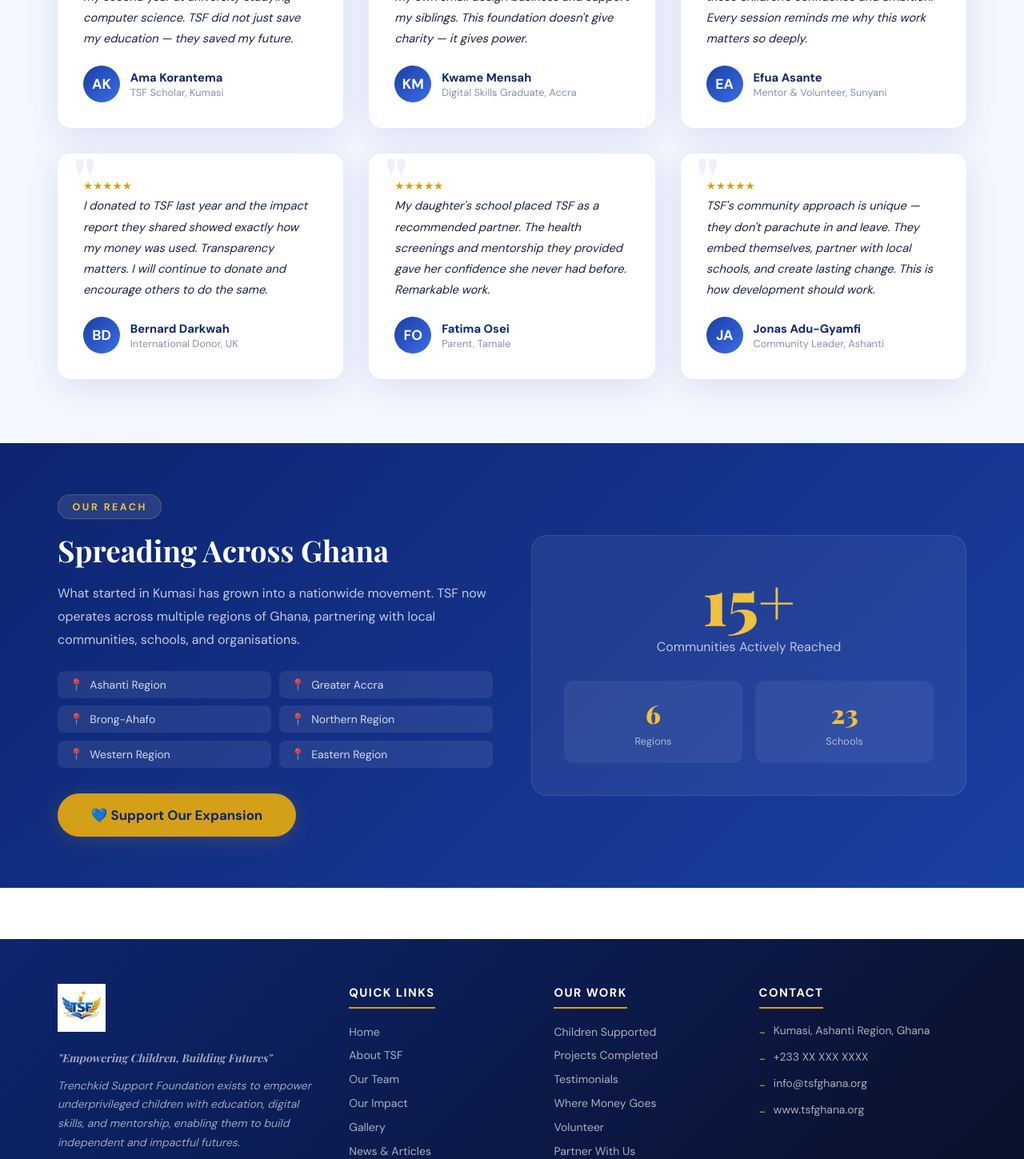
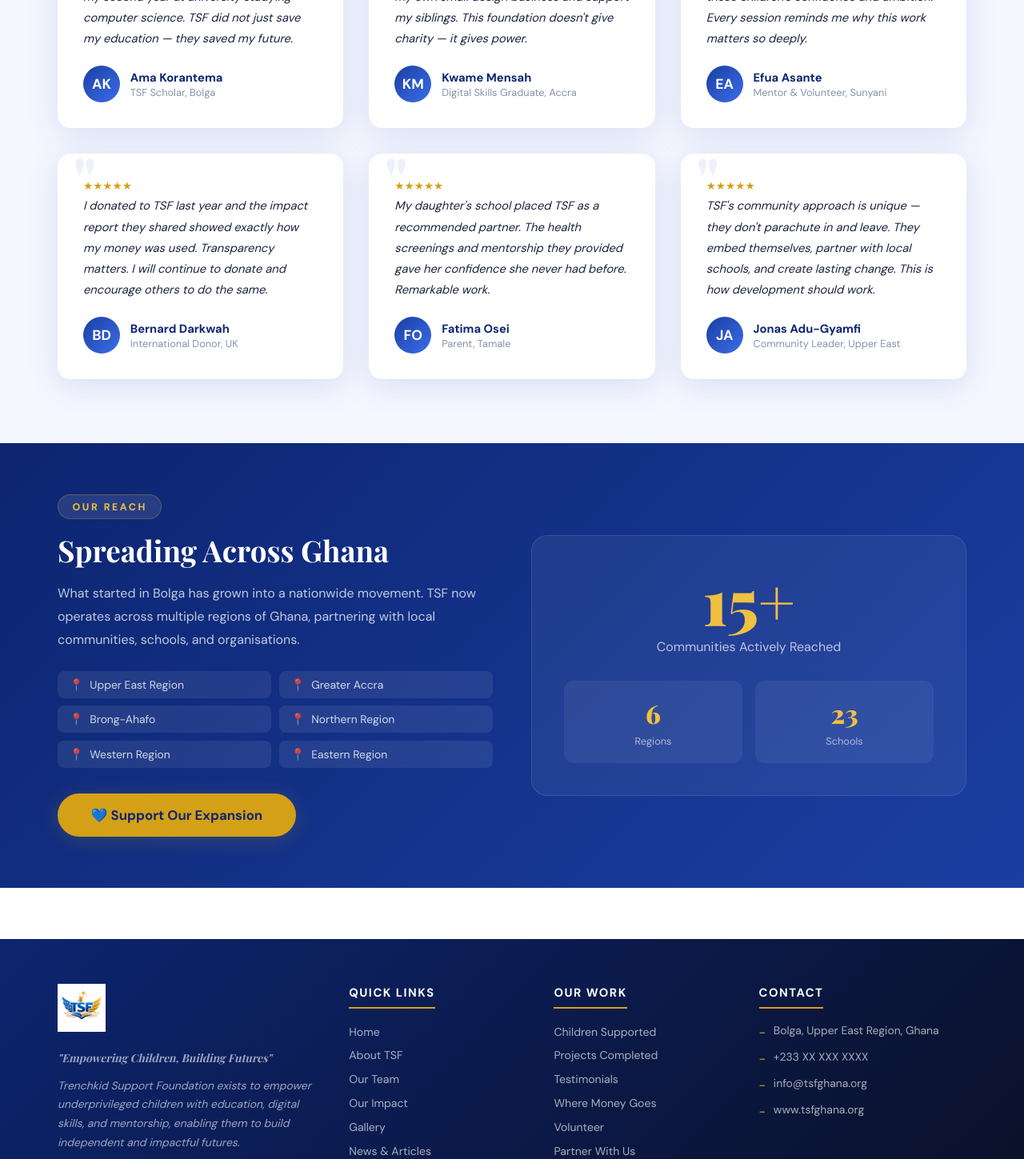
Before and after one commit to kennedyadosibe/TSF-Trenchkid-Support-Foundation-App-, a PHP site: page /impact.html in a window 1280 px wide. Shown: the part 2021-3470 px from the top of the page at 80% size. Run offline with PHP 8.4, Linux system fonts and the light colour scheme; data comes from the database, SQL or seed files in the repository.

Commit message:
Update TSF location to Bolga

```diff
--- a/BACKEND/content_definitions.php
+++ b/BACKEND/content_definitions.php
@@ -43,7 +43,7 @@ function getContentDefinitions(): array {
             'impact_testimonials_title' => ['label' => 'Testimonials Title', 'type' => 'text', 'default' => 'Voices of Change'],
             'impact_testimonials_body' => ['label' => 'Testimonials Brief', 'type' => 'textarea', 'default' => 'Hear directly from the children, families, and volunteers whose lives TSF has touched.'],
             'impact_reach_title' => ['label' => 'Reach Title', 'type' => 'text', 'default' => 'Spreading Across Ghana'],
-            'impact_reach_body' => ['label' => 'Reach Text', 'type' => 'textarea', 'default' => 'What started in Kumasi has grown into a nationwide movement. TSF now operates across multiple regions of Ghana, partnering with local communities, schools, and organisations.'],
+            'impact_reach_body' => ['label' => 'Reach Text', 'type' => 'textarea', 'default' => 'What started in Bolga has grown into a nationwide movement. TSF now operates across multiple regions of Ghana, partnering with local communities, schools, and organisations.'],
         ],
         'Team Page' => [
             'team_hero_title' => ['label' => 'Hero Title', 'type' => 'text', 'default' => 'Our Team'],
@@ -74,7 +74,7 @@ function getContentDefinitions(): array {
             'contact_form_title' => ['label' => 'Form Title', 'type' => 'text', 'default' => 'Send Us a Message'],
             'contact_form_body' => ['label' => 'Form Brief', 'type' => 'textarea', 'default' => 'Fill out the form and our team will get back to you within 24 hours.'],
             'contact_info_title' => ['label' => 'Info Card Title', 'type' => 'text', 'default' => 'Contact Information'],
-            'contact_address' => ['label' => 'Contact Address', 'type' => 'text', 'default' => 'Kumasi, Ashanti Region, Ghana'],
+            'contact_address' => ['label' => 'Contact Address', 'type' => 'text', 'default' => 'Bolga, Upper East Region, Ghana'],
             'contact_phone' => ['label' => 'Contact Phone', 'type' => 'text', 'default' => '+233 XX XXX XXXX'],
             'contact_email' => ['label' => 'Contact Email', 'type' => 'text', 'default' => 'info@tsfghana.org'],
             'office_hours' => ['label' => 'Office Hours', 'type' => 'text', 'default' => 'Mon - Fri: 8:00 AM - 5:00 PM'],
--- a/about.html
+++ b/about.html
@@ -117,7 +117,7 @@
           <div class="timeline-content">
             <div class="timeline-year">2019 — The Beginning</div>
             <h4>TSF is Founded</h4>
-            <p>A group of passionate youth in Kumasi establish Trenchkid Support Foundation with the vision to break the cycle of poverty through education and digital empowerment.</p>
+            <p>A group of passionate youth in Bolga establish Trenchkid Support Foundation with the vision to break the cycle of poverty through education and digital empowerment.</p>
           </div>
         </div>
         <div class="timeline-item fade-up">
@@ -125,7 +125,7 @@
           <div class="timeline-content">
             <div class="timeline-year">2020 — First Programs</div>
             <h4>First 50 Children Supported</h4>
-            <p>TSF launches its inaugural school-fee support and mentorship program, directly sponsoring 50 children across 4 communities in Ashanti Region.</p>
+            <p>TSF launches its inaugural school-fee support and mentorship program, directly sponsoring 50 children across 4 communities in Upper East Region.</p>
           </div>
         </div>
         <div class="timeline-item fade-up">
--- a/contact.html
+++ b/contact.html
@@ -135,7 +135,7 @@
               <div class="contact-detail-icon">📍</div>
               <div class="contact-detail-text">
                 <label>Address</label>
-                <p data-setting="contact_address">Kumasi, Ashanti Region, Ghana</p>
+                <p data-setting="contact_address">Bolga, Upper East Region, Ghana</p>
               </div>
             </div>
             <div class="contact-detail">
--- a/database/cms_gallery_password_migration.sql
+++ b/database/cms_gallery_password_migration.sql
@@ -13,7 +13,7 @@ INSERT INTO site_settings (setting_key, setting_value) VALUES
 ('home_intro_body', 'Trenchkid Support Foundation empowers underprivileged children with education, digital skills, healthcare support, and mentorship so they can build independent and impactful futures.'),
 ('about_brief', 'Trenchkid Support Foundation (TSF) was established by passionate young Ghanaians who believe that no child''s future should be limited by poverty. TSF creates pathways through education, digital skills, mentorship, and community support.'),
 ('mission_statement', 'Trenchkid Support Foundation exists to empower underprivileged children with education, digital skills, and mentorship, enabling them to build independent and impactful futures.'),
-('contact_address', 'Kumasi, Ashanti Region, Ghana'),
+('contact_address', 'Bolga, Upper East Region, Ghana'),
 ('contact_phone', '+233 XX XXX XXXX'),
 ('contact_email', 'info@tsfghana.org'),
 ('office_hours', 'Mon - Fri: 8:00 AM - 5:00 PM'),
--- a/database/tsf.sql
+++ b/database/tsf.sql
@@ -107,7 +107,7 @@ INSERT INTO site_settings (setting_key, setting_value) VALUES
 ('home_intro_body', 'Trenchkid Support Foundation empowers underprivileged children with education, digital skills, healthcare support, and mentorship so they can build independent and impactful futures.'),
 ('about_brief', 'Trenchkid Support Foundation (TSF) was established by passionate young Ghanaians who believe that no child''s future should be limited by poverty. TSF creates pathways through education, digital skills, mentorship, and community support.'),
 ('mission_statement', 'Trenchkid Support Foundation exists to empower underprivileged children with education, digital skills, and mentorship, enabling them to build independent and impactful futures.'),
-('contact_address', 'Kumasi, Ashanti Region, Ghana'),
+('contact_address', 'Bolga, Upper East Region, Ghana'),
 ('contact_phone', '+233 XX XXX XXXX'),
 ('contact_email', 'info@tsfghana.org'),
 ('office_hours', 'Mon - Fri: 8:00 AM - 5:00 PM'),
--- a/impact.html
+++ b/impact.html
@@ -156,7 +156,7 @@
             <div class="author-initials">AK</div>
             <div>
               <div class="author-name">Ama Korantema</div>
-              <div class="author-role">TSF Scholar, Kumasi</div>
+              <div class="author-role">TSF Scholar, Bolga</div>
             </div>
           </div>
         </div>
@@ -211,7 +211,7 @@
             <div class="author-initials">JA</div>
             <div>
               <div class="author-name">Jonas Adu-Gyamfi</div>
-              <div class="author-role">Community Leader, Ashanti</div>
+              <div class="author-role">Community Leader, Upper East</div>
             </div>
           </div>
         </div>
@@ -226,9 +226,9 @@
         <div class="reach-text fade-up">
           <div class="section-label" style="background:rgba(255,255,255,0.1);color:var(--gold-light);border-color:rgba(212,160,23,0.3)">Our Reach</div>
           <h2 data-setting="impact_reach_title">Spreading Across <span>Ghana</span></h2>
-          <p data-setting="impact_reach_body">What started in Kumasi has grown into a nationwide movement. TSF now operates across multiple regions of Ghana, partnering with local communities, schools, and organisations.</p>
+          <p data-setting="impact_reach_body">What started in Bolga has grown into a nationwide movement. TSF now operates across multiple regions of Ghana, partnering with local communities, schools, and organisations.</p>
           <ul class="region-list">
-            <li>Ashanti Region</li>
+            <li>Upper East Region</li>
             <li>Greater Accra</li>
             <li>Brong-Ahafo</li>
             <li>Northern Region</li>
--- a/js/components.js
+++ b/js/components.js
@@ -90,7 +90,7 @@ function renderFooter() {
       </div>
       <div class="footer-col">
         <h4>Contact</h4>
-        <div class="footer-contact-item"><span class="icon">-</span><span data-setting="contact_address">Kumasi, Ashanti Region, Ghana</span></div>
+        <div class="footer-contact-item"><span class="icon">-</span><span data-setting="contact_address">Bolga, Upper East Region, Ghana</span></div>
         <div class="footer-contact-item"><span class="icon">-</span><span data-setting="contact_phone">+233 XX XXX XXXX</span></div>
         <div class="footer-contact-item"><span class="icon">-</span><span data-setting="contact_email">info@tsfghana.org</span></div>
         <div class="footer-contact-item"><span class="icon">-</span><span>www.tsfghana.org</span></div>
--- a/news.html
+++ b/news.html
@@ -84,7 +84,7 @@
                 <span class="news-date">May 2025</span>
               </div>
               <h2 class="featured-title">TSF Celebrates 1,200 Children Supported - A Milestone of Hope</h2>
-              <p class="featured-excerpt">Trenchkid Support Foundation reached a historic milestone this month, officially recording over 1,200 children supported through its education, healthcare, and digital skills programs. What started as a small community initiative in Kumasi has blossomed into one of Ghana's most impactful youth empowerment foundations...</p>
+              <p class="featured-excerpt">Trenchkid Support Foundation reached a historic milestone this month, officially recording over 1,200 children supported through its education, healthcare, and digital skills programs. What started as a small community initiative in Bolga has blossomed into one of Ghana's most impactful youth empowerment foundations...</p>
               <a href="news.html" class="btn btn-blue">Read Full Story -&gt;</a>
             </div>
           </div>
@@ -98,7 +98,7 @@
                   <span class="news-cat">Digital Skills</span>
                   <span class="news-date">April 2025</span>
                 </div>
-                <h3 class="news-card-title"><a href="news.html">TSF Digital Skills Academy Graduates 80 New Coders in Kumasi</a></h3>
+                <h3 class="news-card-title"><a href="news.html">TSF Digital Skills Academy Graduates 80 New Coders in Bolga</a></h3>
                 <p class="news-excerpt">Eighty young graduates received certificates at TSF's Digital Skills Academy graduation ceremony, marking the completion of a 12-week intensive coding and digital literacy program. Several graduates have already secured internships and freelance opportunities.</p>
                 <div class="news-footer">
                   <span class="news-author">By <strong>TSF Communications</strong></span>
@@ -114,7 +114,7 @@
                   <span class="news-date">March 2025</span>
                 </div>
                 <h3 class="news-card-title"><a href="news.html">TSF Partners with Local Clinic for Free Children's Health Screening</a></h3>
-                <p class="news-excerpt">In collaboration with a local clinic, TSF organised free medical screenings for 200 children across three communities in Ashanti Region. The exercise identified nutritional deficiencies and vision problems among beneficiaries, who received treatment free of charge.</p>
+                <p class="news-excerpt">In collaboration with a local clinic, TSF organised free medical screenings for 200 children across three communities in Upper East Region. The exercise identified nutritional deficiencies and vision problems among beneficiaries, who received treatment free of charge.</p>
                 <div class="news-footer">
                   <span class="news-author">By <strong>Abena Boateng</strong></span>
                   <a href="news.html" class="read-more">Read More -&gt;</a>
```
Also changed, not shown: progress/2026-06-30-location-update.md (added, +9 -0 lines).
